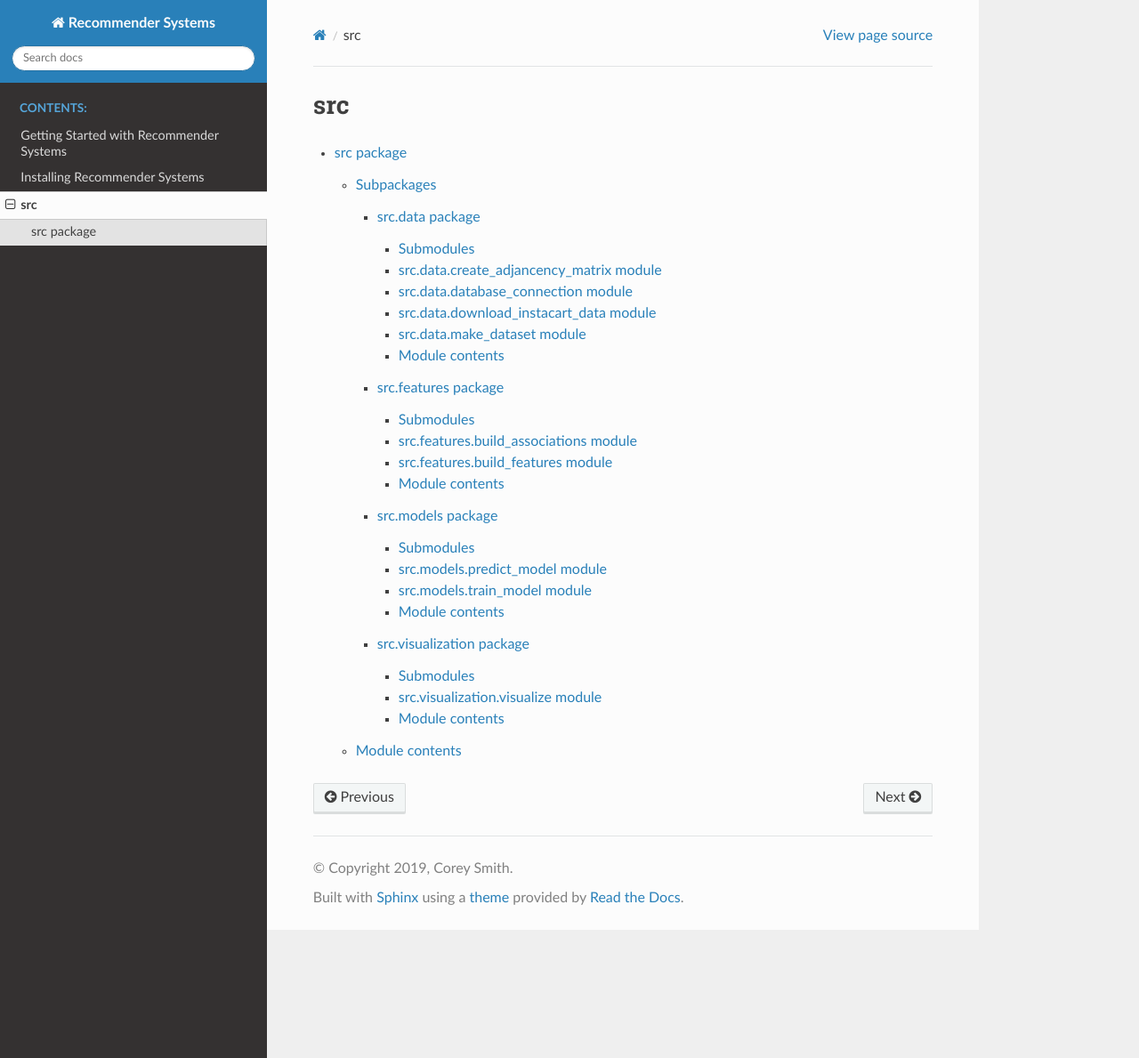
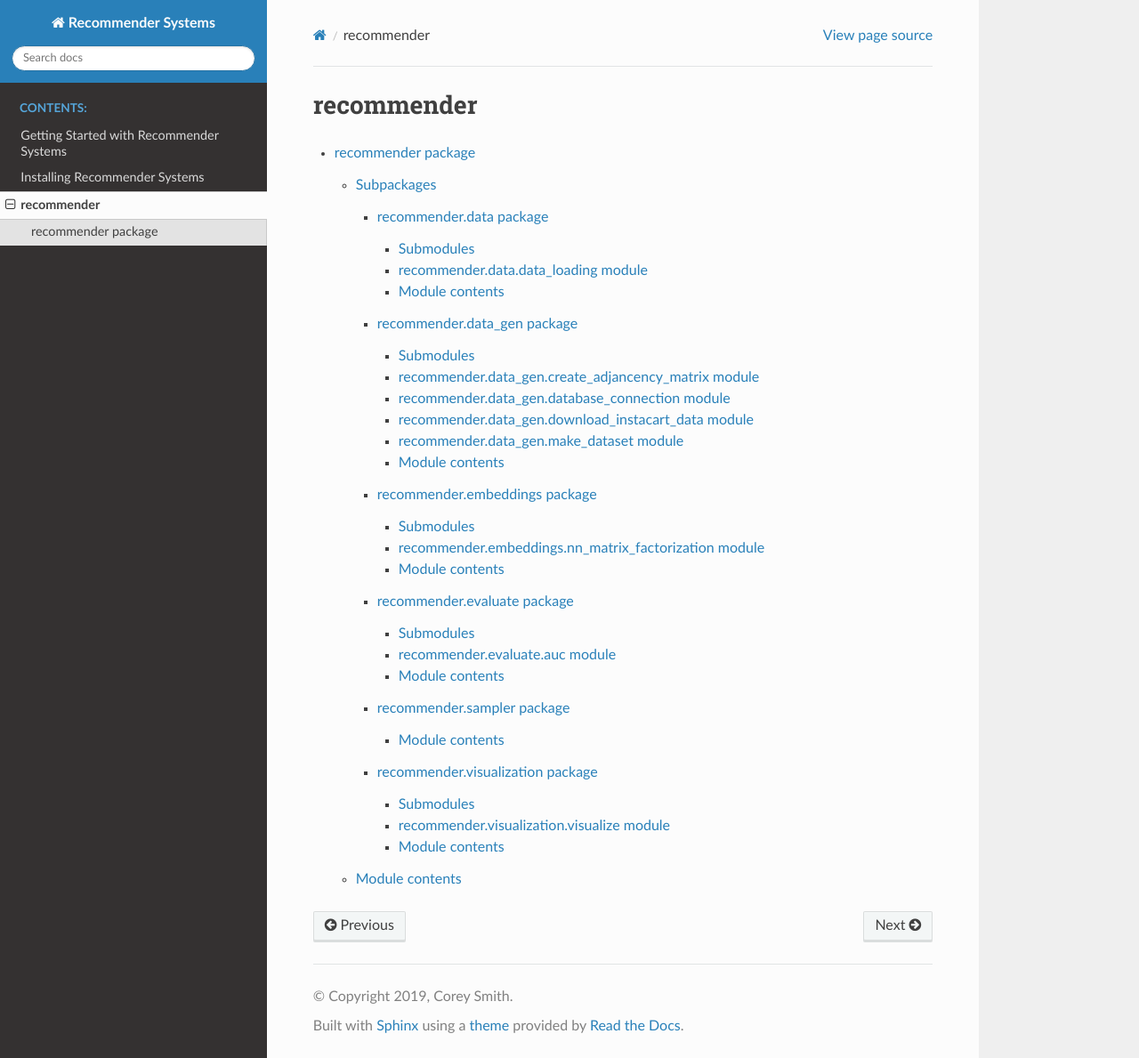
Before and after one commit to csmithchicago/YouChoose, a Sphinx documentation site: the page built from docs/source/modules.rst, in a window 1280 px wide and 1189 px high. Shown: the whole window at 89% size. Built offline with Sphinx 7.4.7 and the Read the Docs theme 2.0.0, drawn with Linux system fonts in a browser that asks for light colours.

Commit message:
documentation change with folder restructuring

```diff
--- a/docs/source/modules.rst
+++ b/docs/source/modules.rst
@@ -1,7 +1,7 @@
-src
-===
+recommender
+===========
 
 .. toctree::
    :maxdepth: 4
 
-   src
+   recommender
--- /dev/null
+++ b/docs/source/recommender.data.rst
@@ -0,0 +1,22 @@
+recommender.data package
+========================
+
+Submodules
+----------
+
+recommender.data.data\_loading module
+-------------------------------------
+
+.. automodule:: recommender.data.data_loading
+    :members:
+    :undoc-members:
+    :show-inheritance:
+
+
+Module contents
+---------------
+
+.. automodule:: recommender.data
+    :members:
+    :undoc-members:
+    :show-inheritance:
--- /dev/null
+++ b/docs/source/recommender.data_gen.rst
@@ -0,0 +1,46 @@
+recommender.data\_gen package
+=============================
+
+Submodules
+----------
+
+recommender.data\_gen.create\_adjancency\_matrix module
+-------------------------------------------------------
+
+.. automodule:: recommender.data_gen.create_adjancency_matrix
+    :members:
+    :undoc-members:
+    :show-inheritance:
+
+recommender.data\_gen.database\_connection module
+-------------------------------------------------
+
+.. automodule:: recommender.data_gen.database_connection
+    :members:
+    :undoc-members:
+    :show-inheritance:
+
+recommender.data\_gen.download\_instacart\_data module
+------------------------------------------------------
+
+.. automodule:: recommender.data_gen.download_instacart_data
+    :members:
+    :undoc-members:
+    :show-inheritance:
+
+recommender.data\_gen.make\_dataset module
+------------------------------------------
+
+.. automodule:: recommender.data_gen.make_dataset
+    :members:
+    :undoc-members:
+    :show-inheritance:
+
+
+Module contents
+---------------
+
+.. automodule:: recommender.data_gen
+    :members:
+    :undoc-members:
+    :show-inheritance:
--- /dev/null
+++ b/docs/source/recommender.embeddings.rst
@@ -0,0 +1,22 @@
+recommender.embeddings package
+==============================
+
+Submodules
+----------
+
+recommender.embeddings.nn\_matrix\_factorization module
+-------------------------------------------------------
+
+.. automodule:: recommender.embeddings.nn_matrix_factorization
+    :members:
+    :undoc-members:
+    :show-inheritance:
+
+
+Module contents
+---------------
+
+.. automodule:: recommender.embeddings
+    :members:
+    :undoc-members:
+    :show-inheritance:
--- /dev/null
+++ b/docs/source/recommender.evaluate.rst
@@ -0,0 +1,22 @@
+recommender.evaluate package
+============================
+
+Submodules
+----------
+
+recommender.evaluate.auc module
+-------------------------------
+
+.. automodule:: recommender.evaluate.auc
+    :members:
+    :undoc-members:
+    :show-inheritance:
+
+
+Module contents
+---------------
+
+.. automodule:: recommender.evaluate
+    :members:
+    :undoc-members:
+    :show-inheritance:
--- /dev/null
+++ b/docs/source/recommender.rst
@@ -0,0 +1,22 @@
+recommender package
+===================
+
+Subpackages
+-----------
+
+.. toctree::
+
+    recommender.data
+    recommender.data_gen
+    recommender.embeddings
+    recommender.evaluate
+    recommender.sampler
+    recommender.visualization
+
+Module contents
+---------------
+
+.. automodule:: recommender
+    :members:
+    :undoc-members:
+    :show-inheritance:
--- /dev/null
+++ b/docs/source/recommender.sampler.rst
@@ -0,0 +1,10 @@
+recommender.sampler package
+===========================
+
+Module contents
+---------------
+
+.. automodule:: recommender.sampler
+    :members:
+    :undoc-members:
+    :show-inheritance:
--- /dev/null
+++ b/docs/source/recommender.visualization.rst
@@ -0,0 +1,22 @@
+recommender.visualization package
+=================================
+
+Submodules
+----------
+
+recommender.visualization.visualize module
+------------------------------------------
+
+.. automodule:: recommender.visualization.visualize
+    :members:
+    :undoc-members:
+    :show-inheritance:
+
+
+Module contents
+---------------
+
+.. automodule:: recommender.visualization
+    :members:
+    :undoc-members:
+    :show-inheritance:
--- a/docs/source/src.data.rst
+++ /dev/null
@@ -1,46 +0,0 @@
-src.data package
-================
-
-Submodules
-----------
-
-src.data.create\_adjancency\_matrix module
-------------------------------------------
-
-.. automodule:: src.data.create_adjancency_matrix
-    :members:
-    :undoc-members:
-    :show-inheritance:
-
-src.data.database\_connection module
-------------------------------------
-
-.. automodule:: src.data.database_connection
-    :members:
-    :undoc-members:
-    :show-inheritance:
-
-src.data.download\_instacart\_data module
------------------------------------------
-
-.. automodule:: src.data.download_instacart_data
-    :members:
-    :undoc-members:
-    :show-inheritance:
-
-src.data.make\_dataset module
------------------------------
-
-.. automodule:: src.data.make_dataset
-    :members:
-    :undoc-members:
-    :show-inheritance:
-
-
-Module contents
----------------
-
-.. automodule:: src.data
-    :members:
-    :undoc-members:
-    :show-inheritance:
--- a/docs/source/src.features.rst
+++ /dev/null
@@ -1,30 +0,0 @@
-src.features package
-====================
-
-Submodules
-----------
-
-src.features.build\_associations module
----------------------------------------
-
-.. automodule:: src.features.build_associations
-    :members:
-    :undoc-members:
-    :show-inheritance:
-
-src.features.build\_features module
------------------------------------
-
-.. automodule:: src.features.build_features
-    :members:
-    :undoc-members:
-    :show-inheritance:
-
-
-Module contents
----------------
-
-.. automodule:: src.features
-    :members:
-    :undoc-members:
-    :show-inheritance:
--- a/docs/source/src.models.rst
+++ /dev/null
@@ -1,30 +0,0 @@
-src.models package
-==================
-
-Submodules
-----------
-
-src.models.predict\_model module
---------------------------------
-
-.. automodule:: src.models.predict_model
-    :members:
-    :undoc-members:
-    :show-inheritance:
-
-src.models.train\_model module
-------------------------------
-
-.. automodule:: src.models.train_model
-    :members:
-    :undoc-members:
-    :show-inheritance:
-
-
-Module contents
----------------
-
-.. automodule:: src.models
-    :members:
-    :undoc-members:
-    :show-inheritance:
--- a/docs/source/src.rst
+++ /dev/null
@@ -1,20 +0,0 @@
-src package
-===========
-
-Subpackages
------------
-
-.. toctree::
-
-    src.data
-    src.features
-    src.models
-    src.visualization
-
-Module contents
----------------
-
-.. automodule:: src
-    :members:
-    :undoc-members:
-    :show-inheritance:
--- a/docs/source/src.visualization.rst
+++ /dev/null
@@ -1,22 +0,0 @@
-src.visualization package
-=========================
-
-Submodules
-----------
-
-src.visualization.visualize module
-----------------------------------
-
-.. automodule:: src.visualization.visualize
-    :members:
-    :undoc-members:
-    :show-inheritance:
-
-
-Module contents
----------------
-
-.. automodule:: src.visualization
-    :members:
-    :undoc-members:
-    :show-inheritance:
```
